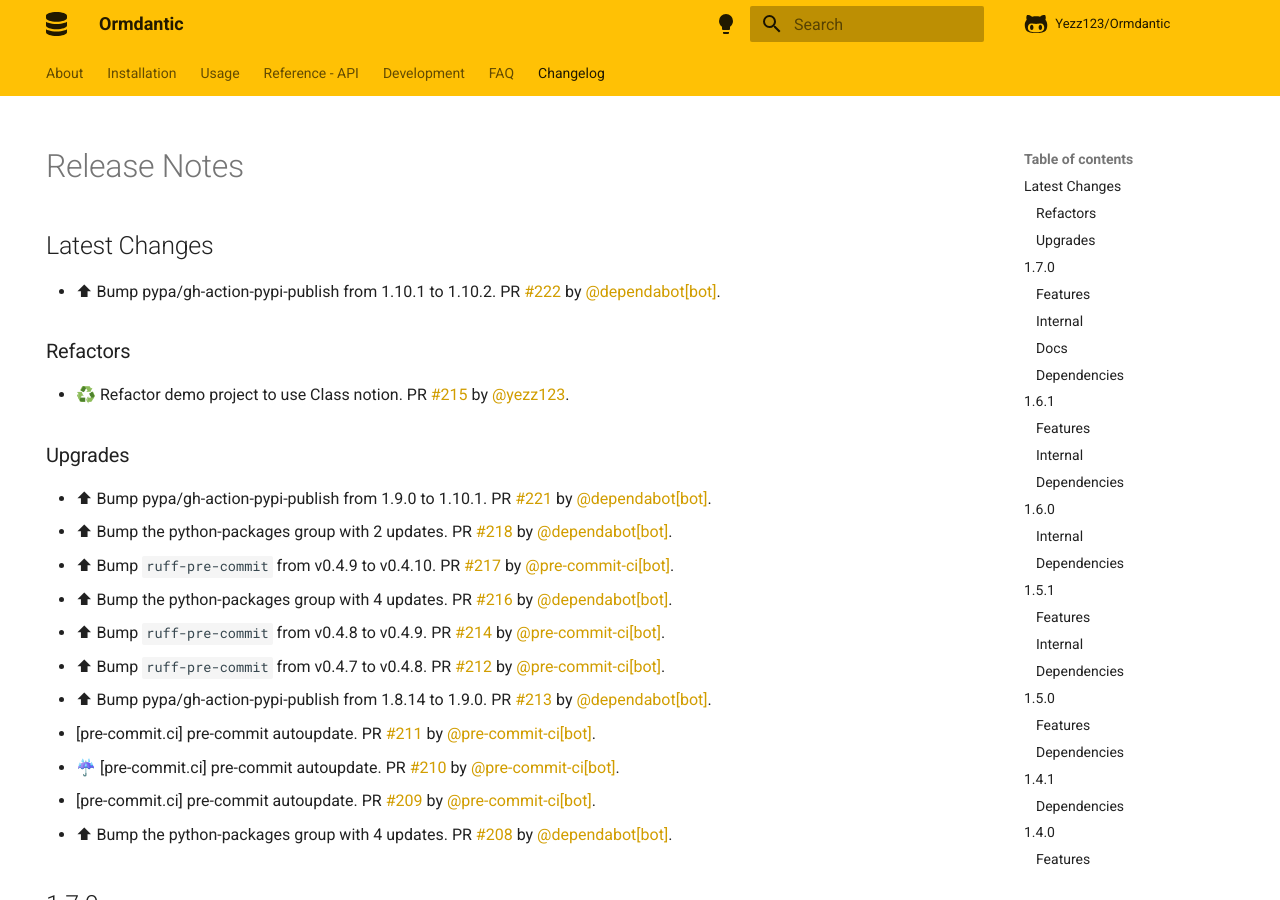
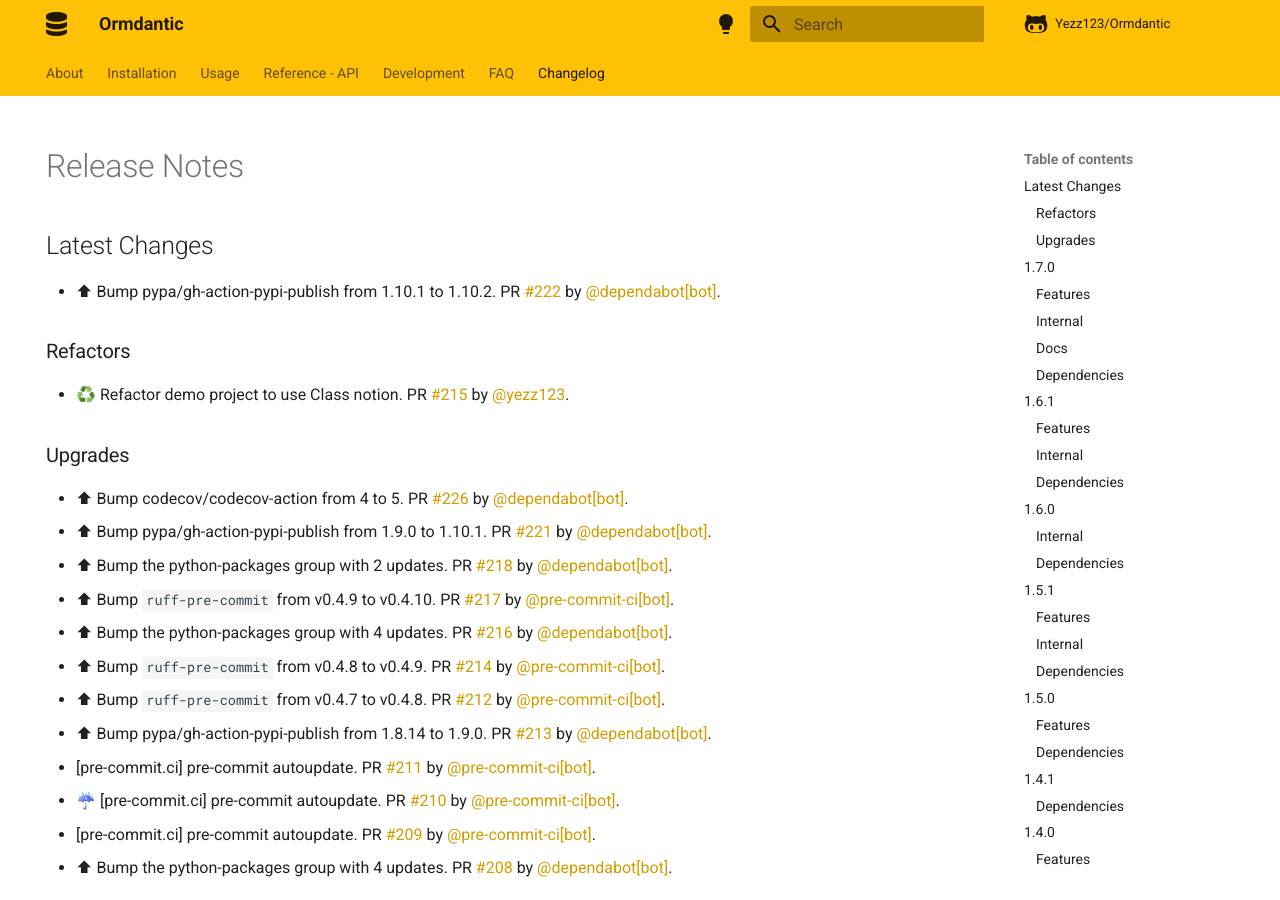
Before and after one commit to yezz123/ormdantic, an MkDocs documentation site: the page built from docs/release.md, in a window 1280 px wide and 900 px high. Built offline with MkDocs 1.6.1 and Material for MkDocs 9.7.7, drawn with Linux system fonts in a browser that asks for light colours; comment, search, counter and statistics services are not loaded.

Commit message:
📝 Update release notes

```diff
--- a/docs/release.md
+++ b/docs/release.md
@@ -15,6 +15,7 @@ hide:
 
 ### Upgrades
 
+* ⬆ Bump codecov/codecov-action from 4 to 5. PR [#226](https://github.com/yezz123/ormdantic/pull/226) by [@dependabot[bot]](https://github.com/apps/dependabot).
 * ⬆ Bump pypa/gh-action-pypi-publish from 1.9.0 to 1.10.1. PR [#221](https://github.com/yezz123/ormdantic/pull/221) by [@dependabot[bot]](https://github.com/apps/dependabot).
 * ⬆ Bump the python-packages group with 2 updates. PR [#218](https://github.com/yezz123/ormdantic/pull/218) by [@dependabot[bot]](https://github.com/apps/dependabot).
 * ⬆ Bump `ruff-pre-commit` from v0.4.9 to v0.4.10. PR [#217](https://github.com/yezz123/ormdantic/pull/217) by [@pre-commit-ci[bot]](https://github.com/apps/pre-commit-ci).
```
